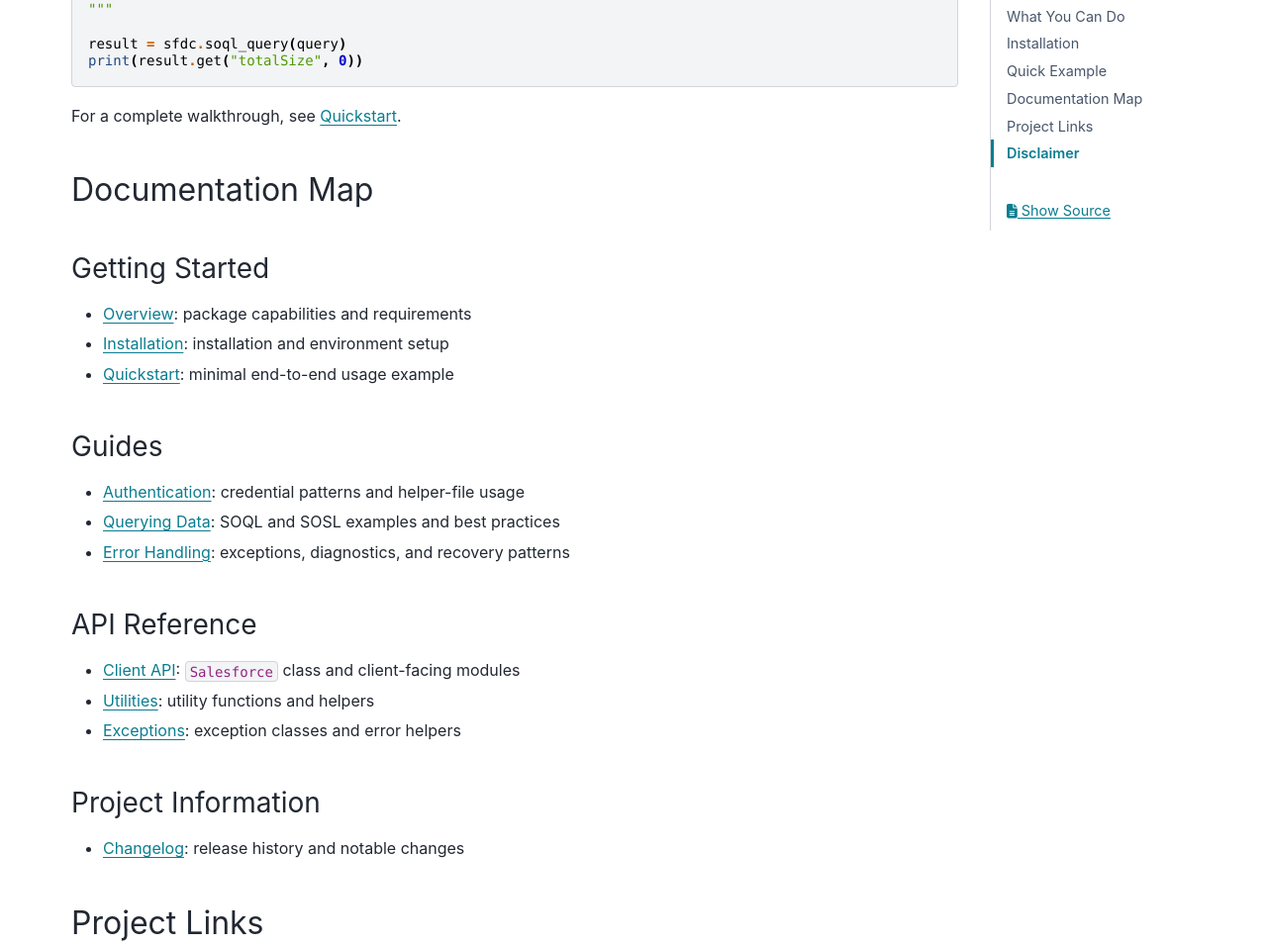
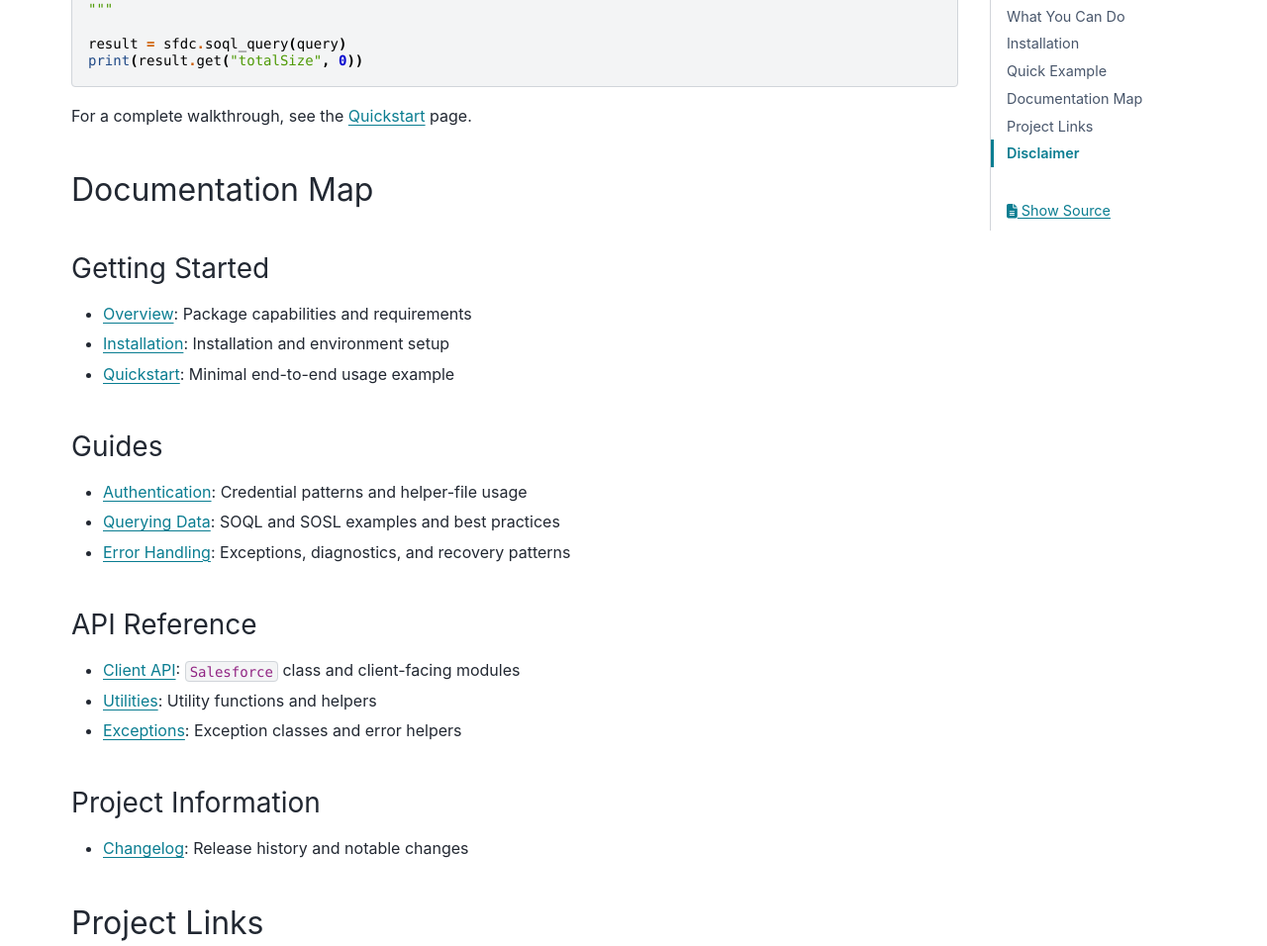
Before and after one commit to jeffshurtliff/salespyforce, a Sphinx documentation site: the page built from docs/index.md, in a window 1280 px wide and 1400 px high, scrolled down 1019 px. Shown: the part 153-1109 px from the top of the window at 99% size. Built offline with Sphinx 7.4.7 and the PyData theme 0.15.4, drawn with Linux system fonts in a browser that asks for light colours.

Commit message:
Made a few minor tweaks to docs/index.md

````diff
--- a/docs/index.md
+++ b/docs/index.md
@@ -55,31 +55,31 @@ result = sfdc.soql_query(query)
 print(result.get("totalSize", 0))
 ```
 
-For a complete walkthrough, see {doc}`getting-started/quickstart`.
+For a complete walkthrough, see the {doc}`getting-started/quickstart` page.
 
 ## Documentation Map
 
 ### Getting Started
 
-- {doc}`getting-started/overview`: package capabilities and requirements
-- {doc}`getting-started/installation`: installation and environment setup
-- {doc}`getting-started/quickstart`: minimal end-to-end usage example
+- {doc}`getting-started/overview`: Package capabilities and requirements
+- {doc}`getting-started/installation`: Installation and environment setup
+- {doc}`getting-started/quickstart`: Minimal end-to-end usage example
 
 ### Guides
 
-- {doc}`guides/authentication`: credential patterns and helper-file usage
+- {doc}`guides/authentication`: Credential patterns and helper-file usage
 - {doc}`guides/querying`: SOQL and SOSL examples and best practices
-- {doc}`guides/error-handling`: exceptions, diagnostics, and recovery patterns
+- {doc}`guides/error-handling`: Exceptions, diagnostics, and recovery patterns
 
 ### API Reference
 
 - {doc}`reference/client`: `Salesforce` class and client-facing modules
-- {doc}`reference/utilities`: utility functions and helpers
-- {doc}`reference/exceptions`: exception classes and error helpers
+- {doc}`reference/utilities`: Utility functions and helpers
+- {doc}`reference/exceptions`: Exception classes and error helpers
 
 ### Project Information
 
-- {doc}`CHANGELOG`: release history and notable changes
+- {doc}`CHANGELOG`: Release history and notable changes
 
 ## Project Links
 
````
